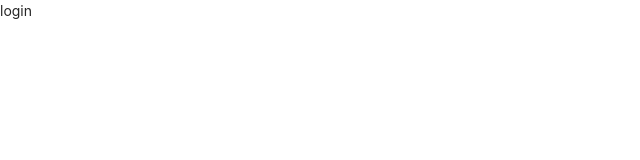
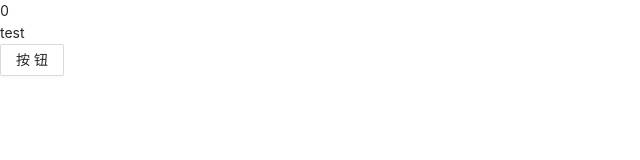
Before and after one commit to The-One-ALLsunday/react.redux, a React (Create React App) app: page /#/login in a window 1280 px wide. Shown: the top 160 px of the page, without its empty margins (0-640 px from the left). Built offline with nearby package versions, Linux system fonts and the light colour scheme.

Commit message:
fix: temp

```diff
--- a/src/pages/login/index.tsx
+++ b/src/pages/login/index.tsx
@@ -1,14 +1,24 @@
-import React from "react";
+import React, { useState } from "react";
 import { connect } from "react-redux";
+import { Button } from "antd";
 import * as actions from "@/store/actions";
 import { StoreState } from "@/store/state";
+import Test from "./test";
 
 interface IProps {
   storeData: StoreState;
 }
 
-const Login: React.FC<IProps> = ({ storeData, ...props }) => {
-  return <div>login</div>;
+const Login: React.FC<IProps> = (props) => {
+  const [state, setState] = useState<number>(0);
+
+  return (
+    <div>
+      <div>{state}</div>
+      <Test />
+      <Button onClick={() => setState(Math.random())}>按钮</Button>
+    </div>
+  );
 };
 
 export default connect((state) => state, actions)(Login);
--- /dev/null
+++ b/src/pages/login/test.tsx
@@ -0,0 +1,13 @@
+import React, { useRef, useCallback } from "react";
+
+const Test = () => {
+  const cb = useCallback((a, b) => {
+    console.log(a, b);
+  }, []);
+
+  cb(1, 2);
+
+  return <div>test</div>;
+};
+
+export default Test;
--- a/src/store/index.ts
+++ b/src/store/index.ts
@@ -13,7 +13,7 @@ import storeData from "@/store/reducers";
 
 const reducers = combineReducers({ storeData });
 
-const persistConfig = { key: "storeData", storage };
+const persistConfig = { key: "root", storage };
 
 const myPersistReducer = persistReducer(persistConfig, reducers);
 
```
Also changed, not shown: src/config/api.js (added), src/config/const.js (added), src/config/enum.js (added), src/layout/header/notice.js (added).
